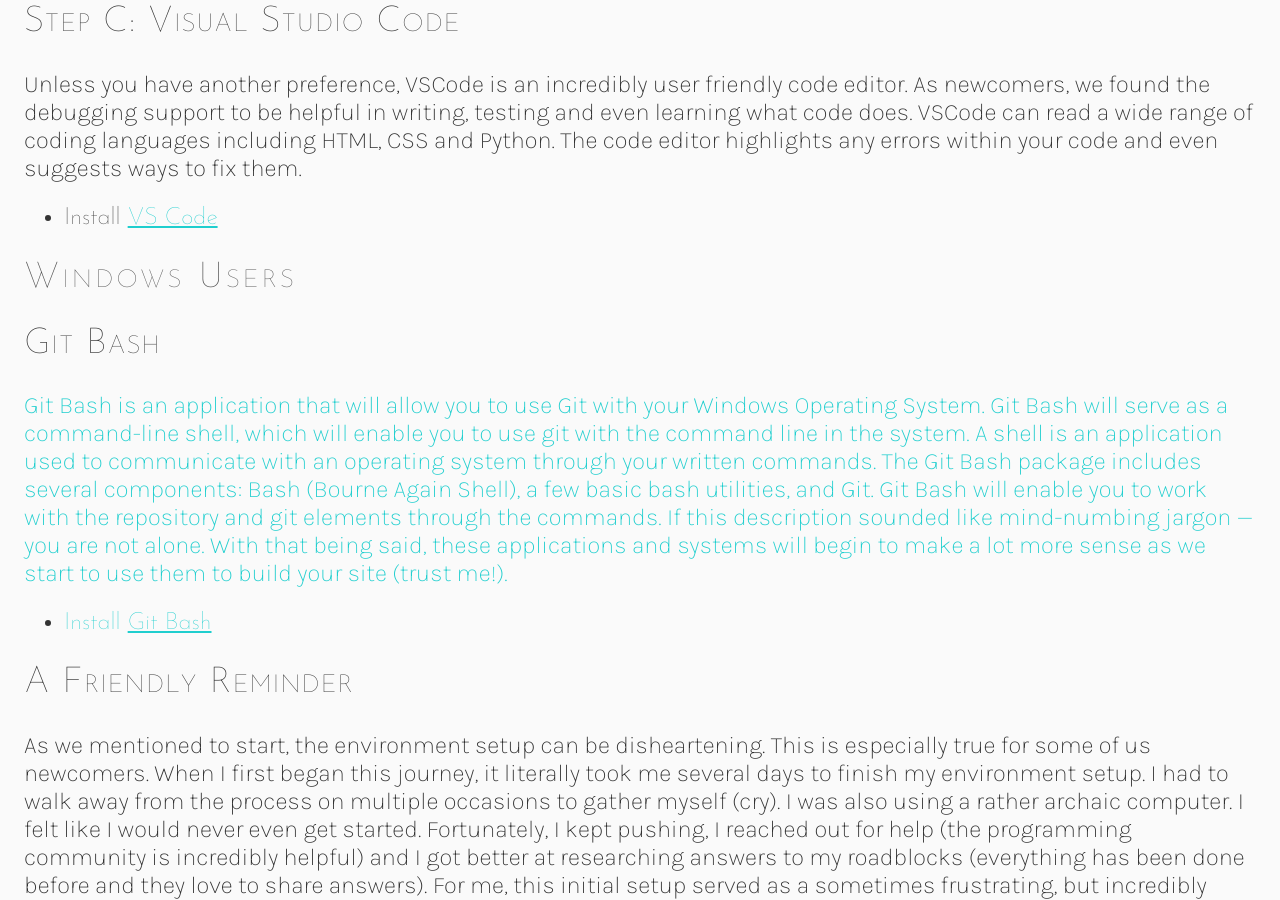
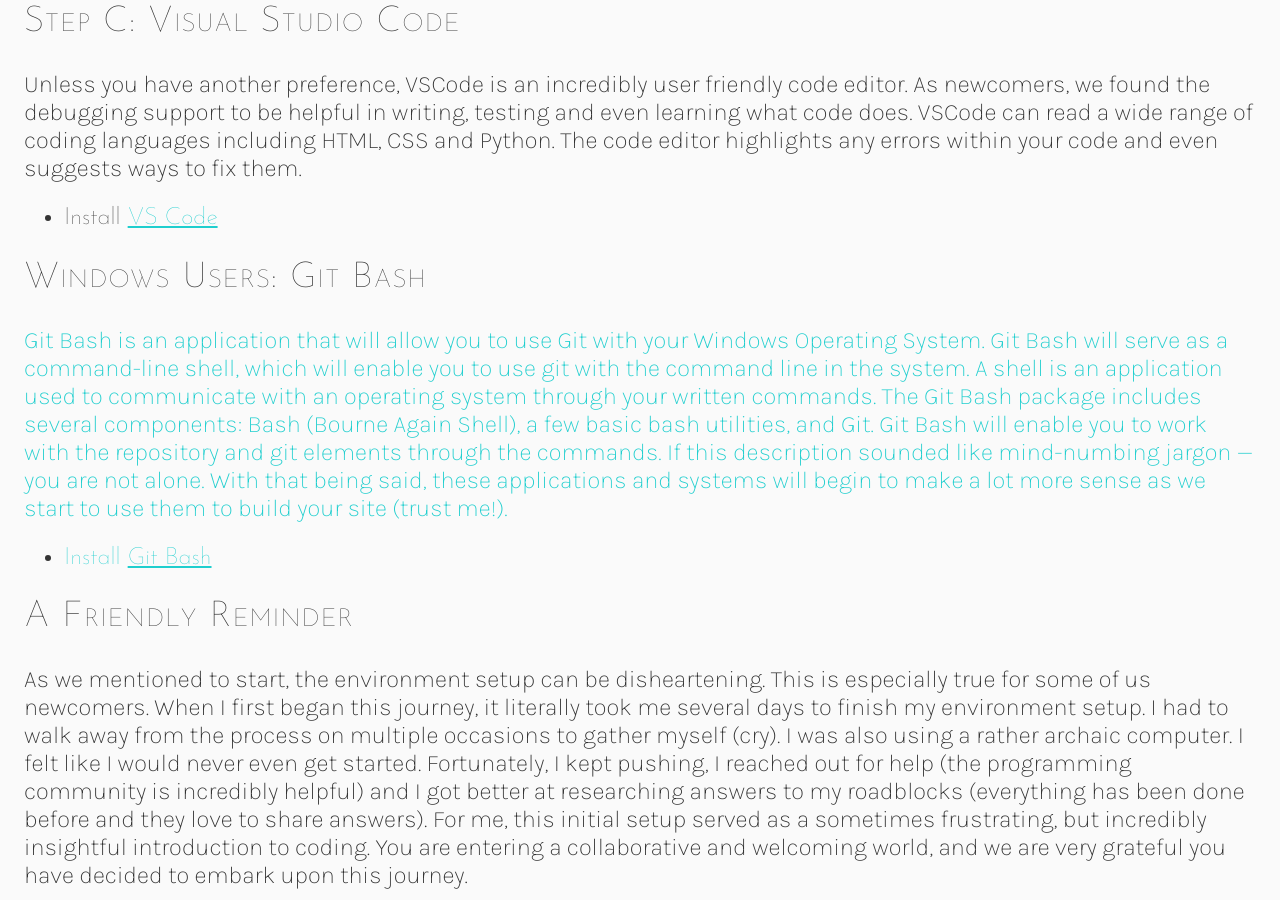
Before and after one commit to scholarslab/brackets, a Jekyll site: the page built from environment.html, in a window 1280 px wide and 900 px high, scrolled down 1535 px. Built offline with Jekyll 4.4.1, drawn with Linux system fonts in a browser that asks for light colours.

Commit message:
Adds sections to Environment page.

```diff
--- a/environment.html
+++ b/environment.html
@@ -2,17 +2,19 @@
 layout: lesson
 title: Environment Setup
 ---
+<section id="note">
 <H2>A Note to Start Your Journey</H2>
-
 <p>Although this will certainly not be the case for everyone, the environment setup can be an incredibly frustrating process. A wise ‘programming buddy’ once told us, “Your environment setup might be one of the more disheartening and important things you do in this journey. Be patient and view the frustrations as early lessons in coding.”
 </p>
 <p>Whether you are coming into this process with an environment that is all ready to go, or you are starting from square one, we are here to help you along your journey. If you feel overwhelmed, that is completely understandable. Many of us did, too. Take as much time as you need. Lean on the resources and take it one step at a time. Additionally, a quick google search of your issue can often highlight the solution.  </p>
-
+</section>
+<section id="introduction">
 <H2>Introduction</H2>
 
 <p>If you're using a Mac, you're most of the way there already. If you're using a Windows machine, there's a few more steps, but fear not, you will have the same website building capabilities as a Mac user. Ideally, you're using Windows 10, otherwise we will need to research ways to make your current system work for you. If you are using Windows 10, we will be installing Git Bash, which is an application for Microsoft Windows users, which will allow for the Git command line experience. You will find a more detailed description and a link to download Git Bash near the bottom of these instructions.
 </p>
-
+</section>
+<section id="homebrew-git">
 <H2>Step A: Homebrew and Git</H2>
 
 <P>There are a few ways to install Git, but we have found the Homebrew option to be one of the simplest routes. Homebrew is a free software package management system (app) that makes installing software on a Mac much easier. Basically, Homebrew will help us install anything we might need for coding that Apple did not already provide.Git is software that allows us to work on our own projects (like this website), or collaborate as a group. Like Homebrew, Git is a free and open source project. One of the best things about Git is how it tracks every single change that we will make, which is obviously beneficial for group projects as well. Git will manage our source code and store it directly on your computer.
@@ -22,10 +24,8 @@
 </UL>
 <UL> <li> This <a href="https://git-scm.com/download/mac"> link</a>&nbsp;includes several options for installing Git on MacOS </li>
 </UL>
-
-
-
-
+</section>
+<section id="google-chrome">
 <H2>Step B: Google Chrome</H2>
 
 <P>We have chosen to use Google Chrome because it is currently the most used search engine. Google Chrome provides a user friendly and inclusive experience in relation to what we are installing for this project, but we also understand that you may have other preferences. </P>
@@ -33,24 +33,25 @@
 <UL><li>Install <a href="(https://www.google.com/chrome/?brand=CHBD&geo=US&gclid=Cj0KCQjwz7uRBhDRARIsAFqjulnKccYc3sl8adQUfwrt--sAWIr_M3G1sptT0oArVshXGHDckd_OvRcaAtXdEALw_wcB&gclsrc=aw.ds) ">Google Chrome</a>
 </li>
 </UL>
-
+</section>
+<section id="visual-studio-code">
 <H2>Step C: Visual Studio Code</H2>
 
 <P>Unless you have another preference, VSCode is an incredibly user friendly code editor. As newcomers, we found the debugging support to be helpful in writing, testing and even learning what code does. VSCode can read a wide range of coding languages including HTML, CSS and Python. The code editor highlights any errors within your code and even suggests ways to fix them.</P>
 
 <UL><li> Install <a href="https://code.visualstudio.com/download">VS Code <a/> </li>
 </UL>
+</section>
 
-<h1>Windows Users</h1>
-
-<h2>Git Bash</h2>
+<section id="windows-users">
+<h2>Windows Users: Git Bash</h2>
 
 <p>Git Bash is an application that will allow you to use Git with your Windows Operating System. Git Bash will serve as a command-line shell, which will enable you to use git with the command line in the system. A shell is an application used to communicate with an operating system through your written commands. The Git Bash package includes several components: Bash (Bourne Again Shell), a few basic bash utilities, and Git. Git Bash will enable you to work with the repository and git elements through the commands. If this description sounded like mind-numbing jargon — you are not alone. With that being said, these applications and systems will begin to make a lot more sense as we start to use them to build your site (trust me!).</p>
-
 <ul><li>Install <a href="https://git-scm.com/download/win">Git Bash</a>
 </li>
 </ul>
-
+</section>
+<section id="friendly-reminder">
 <h2>A Friendly Reminder</h2>
-
 <p>As we mentioned to start, the environment setup can be disheartening. This is especially true for some of us newcomers. When I first began this journey, it literally took me several days to finish my environment setup. I had to walk away from the process on multiple occasions to gather myself (cry). I was also using a rather archaic computer. I felt like I would never even get started. Fortunately, I kept pushing, I reached out for help (the programming community is incredibly helpful) and I got better at researching answers to my roadblocks (everything has been done before and they love to share answers). For me, this initial setup served as a sometimes frustrating, but incredibly insightful introduction to coding. You are entering a collaborative and welcoming world, and we are very grateful you have decided to embark upon this journey.</p>
+</section>
```
